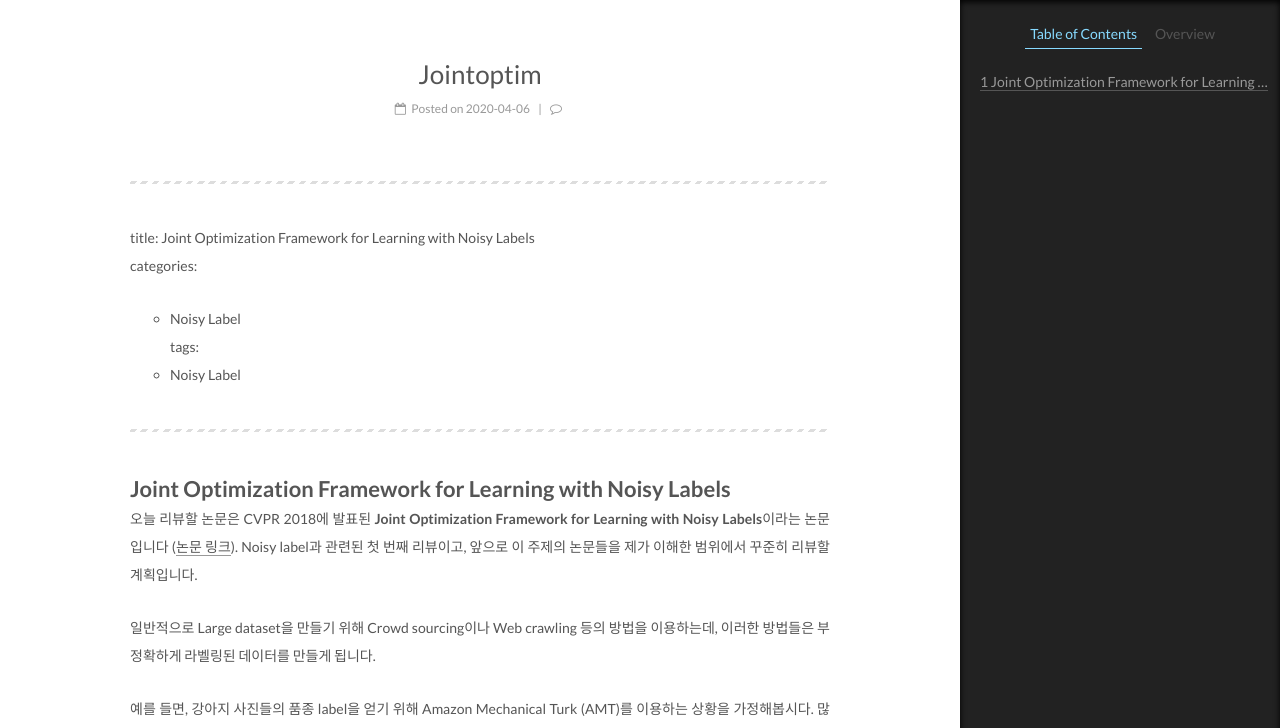
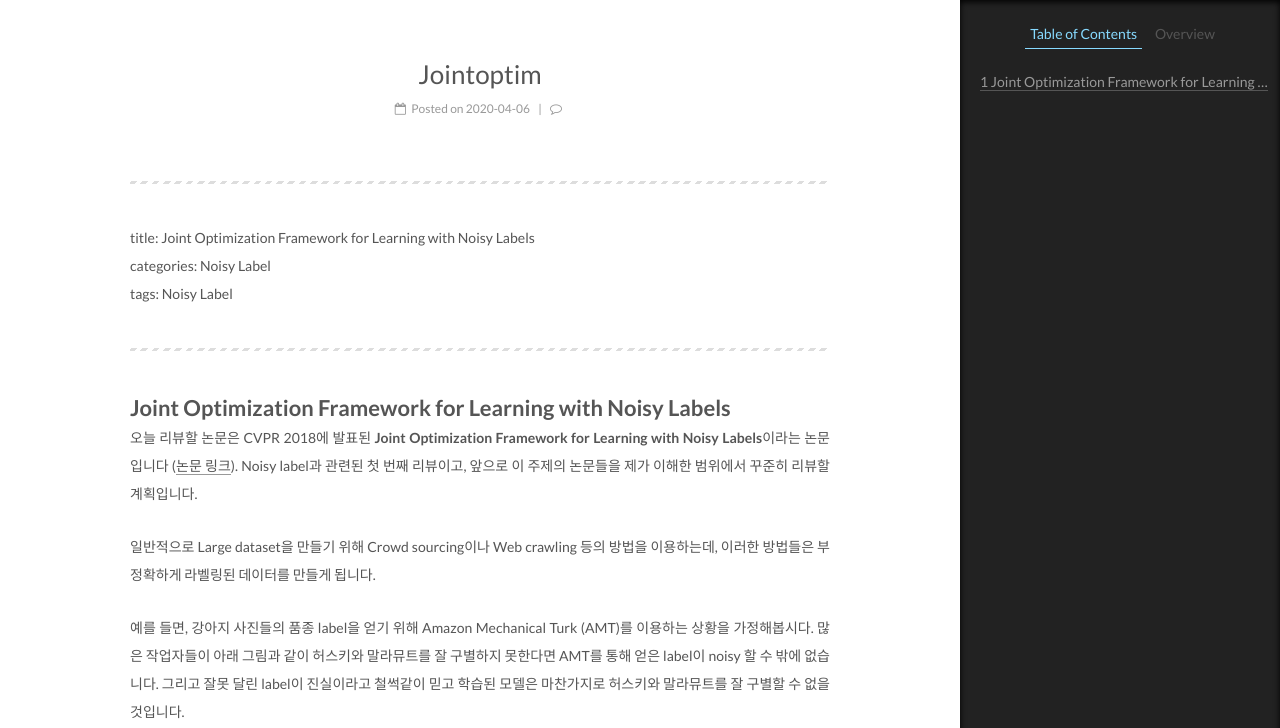
Before and after one commit to shinyflight/shinyflight.github.io, a Jekyll site: the page built from _posts/2020-04-06-JointOptim.md, in a window 1280 px wide and 1400 px high, scrolled down 286 px, cut to the strip 0-728 px from the top of the window. Built offline with Jekyll 4.4.1, drawn with Linux system fonts in a browser that asks for light colours; comment, search, counter and statistics services are not loaded; some of the changed lines change nothing that is shown.

Commit message:
_posts/2020-04-06-JointOptim.md updated from https://stackedit.io/

```diff
--- a/_posts/2020-04-06-JointOptim.md
+++ b/_posts/2020-04-06-JointOptim.md
@@ -5,12 +5,8 @@
 
 <hr>
 <p>title: Joint Optimization Framework for Learning with Noisy Labels<br>
-categories:</p>
-<ul>
-<li>Noisy Label<br>
-tags:</li>
-<li>Noisy Label</li>
-</ul>
+categories: Noisy Label<br>
+tags: Noisy Label</p>
 <hr>
 <h1 id="joint-optimization-framework-for-learning-with-noisy-labels">Joint Optimization Framework for Learning with Noisy Labels</h1>
 <p>오늘 리뷰할 논문은 CVPR 2018에 발표된 <strong>Joint Optimization Framework for Learning with Noisy Labels</strong>이라는 논문입니다 (<a href="https://arxiv.org/abs/1803.11364">논문 링크</a>).  Noisy label과 관련된 첫 번째 리뷰이고, 앞으로 이 주제의 논문들을 제가 이해한 범위에서 꾸준히 리뷰할 계획입니다.</p>
```
